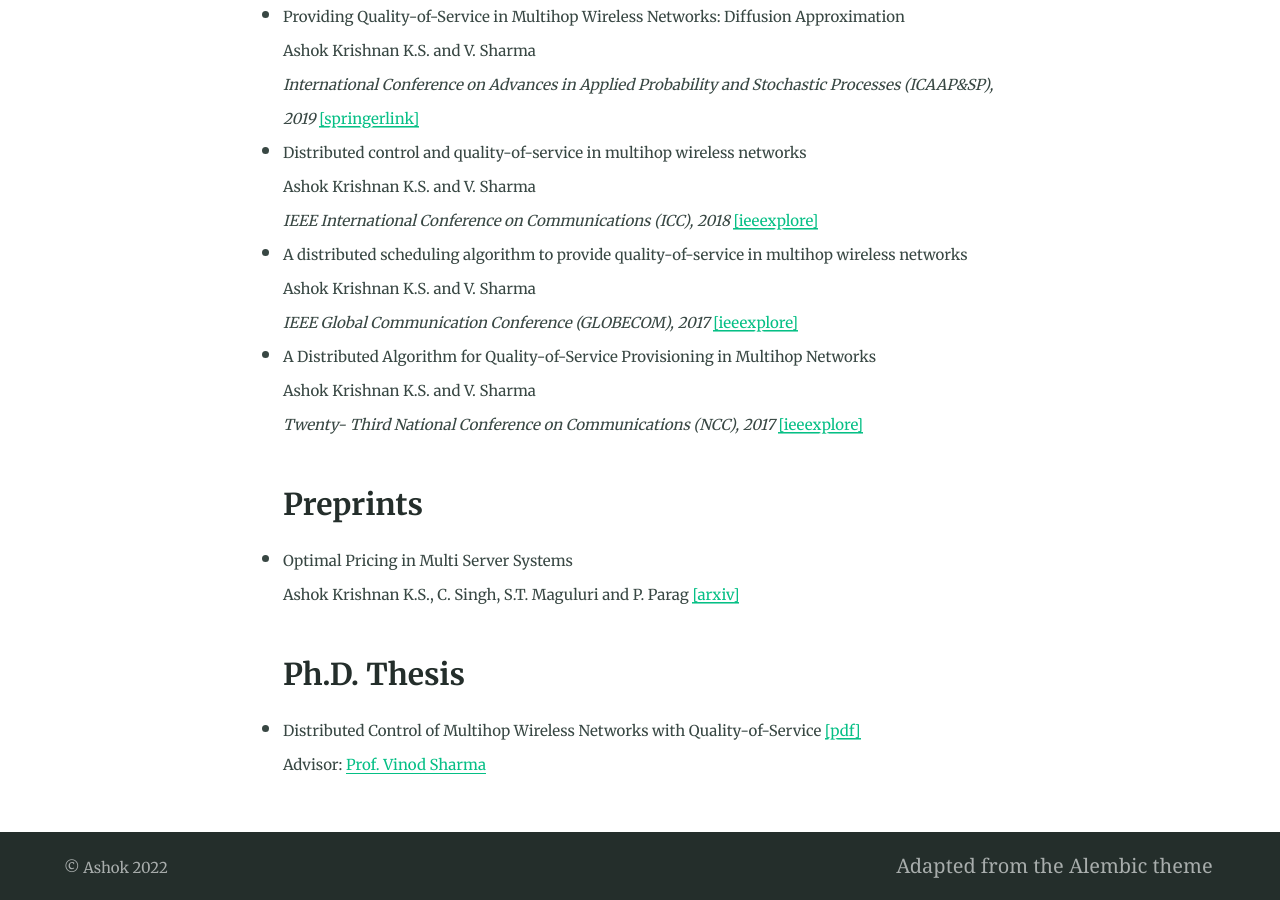
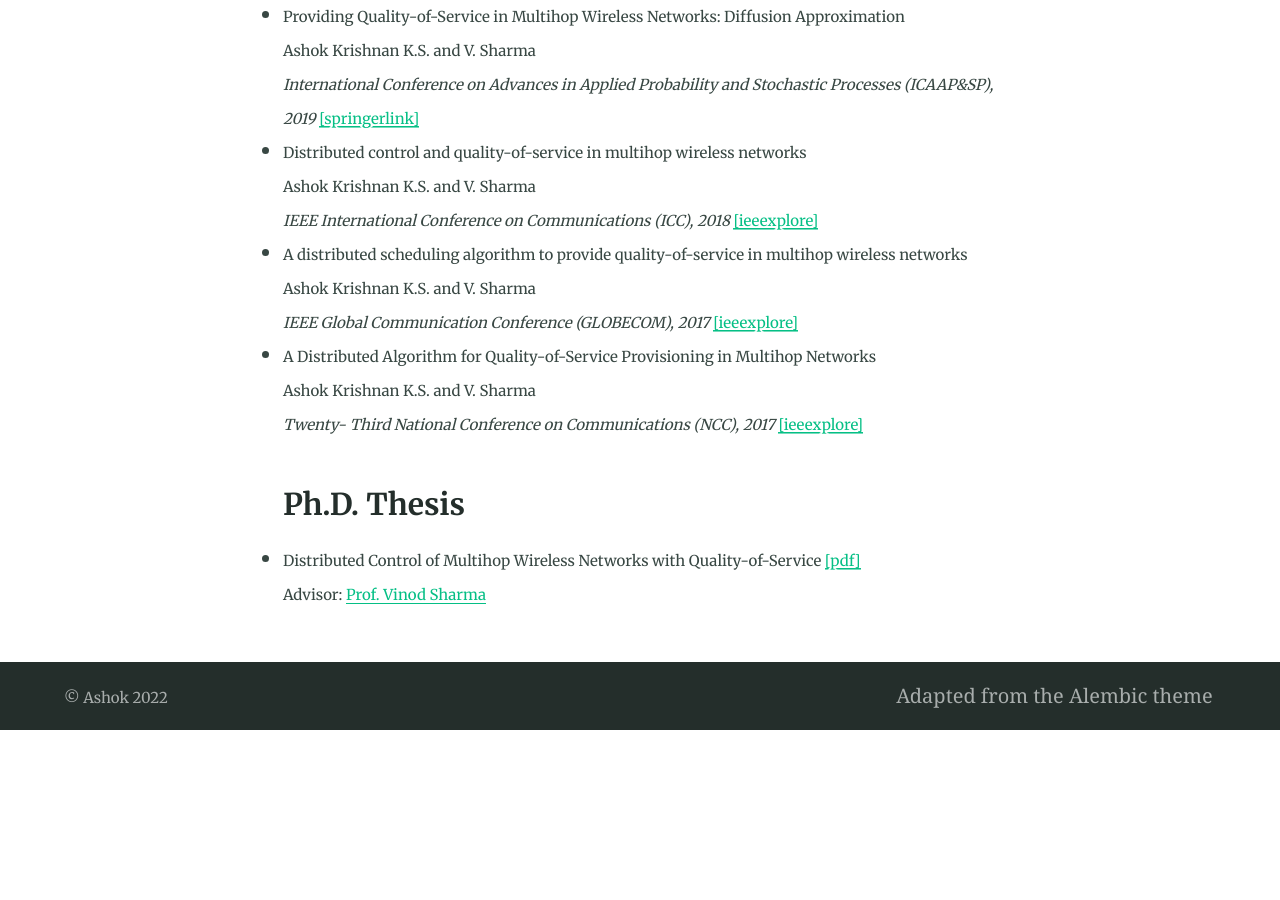
Before and after one commit to ashokkri/ashokkri.github.io, a Jekyll site: the page built from index.md, in a window 1280 px wide and 900 px high, scrolled down 1738 px. Built offline with Jekyll 4.4.1, drawn with Linux system fonts in a browser that asks for light colours; after the commit the page ends 2468 px from its top, so only the background shows below that.

Commit message:
Update index.md

```diff
--- a/index.md
+++ b/index.md
@@ -61,9 +61,7 @@ I am a postdoctoral researcher at Inria, Sophia Antipolis Méditerranée. I obta
    Ashok Krishnan K.S. and V. Sharma
    *Twenty- Third National Conference on Communications (NCC), 2017* [[ieeexplore]](https://ieeexplore.ieee.org/document/8077094)</small>
 
-### Preprints
-  - <small>Optimal Pricing in Multi Server Systems
-  Ashok Krishnan K.S., C. Singh, S.T. Maguluri and P. Parag  [[arxiv]](https://arxiv.org/pdf/2105.02002.pdf)
+
 
 ### Ph.D. Thesis
 
```
